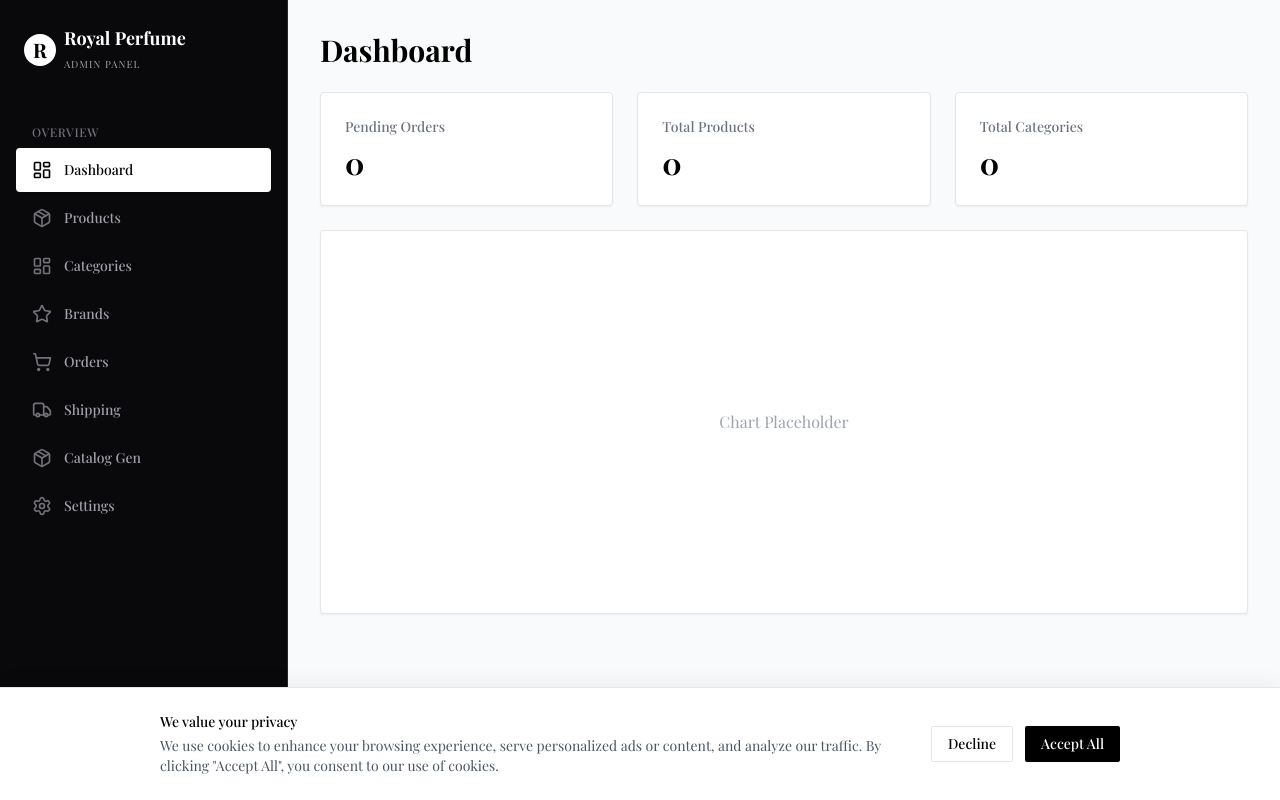
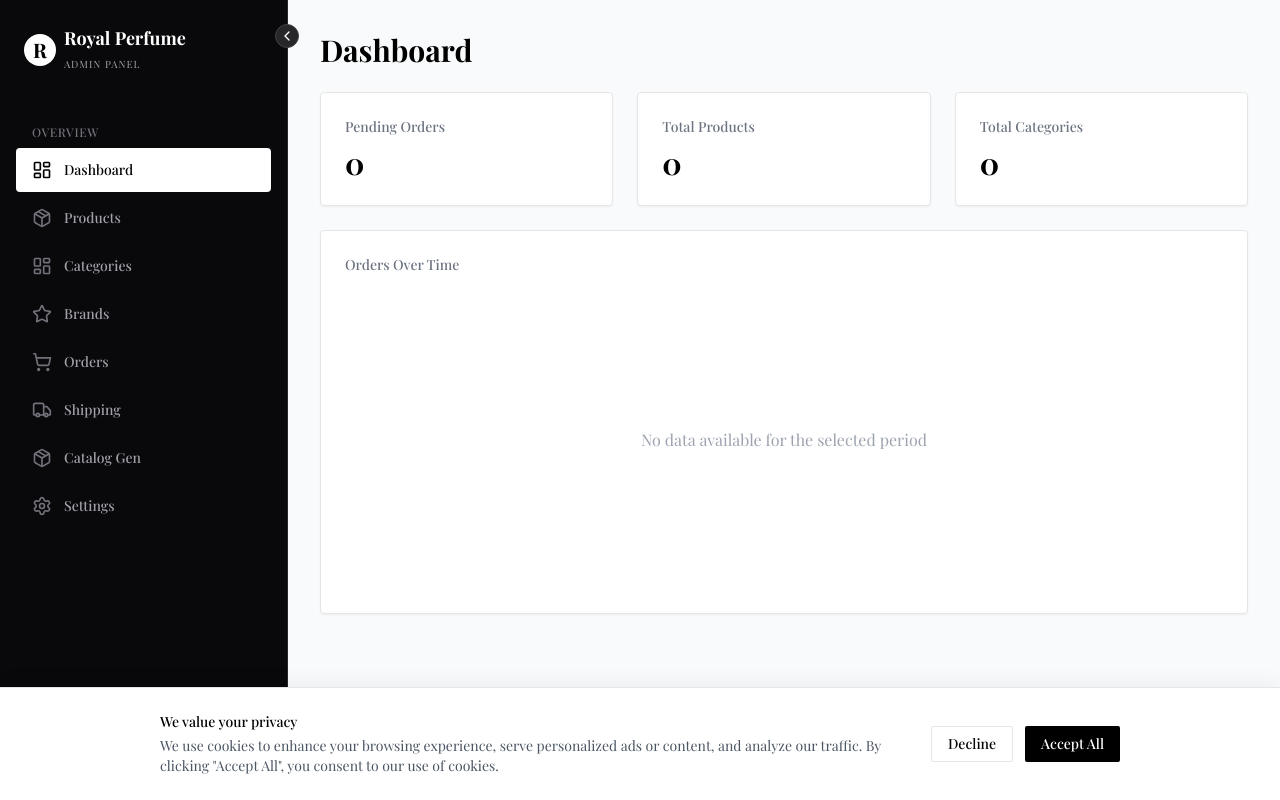
Before and after one commit to Ahmedtarekmekled/royal-perfume, a Next.js app: page /admin in a window 1280 px wide. Built offline with nearby package versions, Linux system fonts and the light colour scheme; no server answers; the database is empty; a web font is replaced by a local one.

Commit message:
feat: add collapsible sidebar and dynamic dashboard chart

```diff
--- a/package.json
+++ b/package.json
@@ -41,6 +41,7 @@
     "react-hook-form": "^7.71.1",
     "react-phone-input-2": "^2.15.1",
     "react-simple-maps": "^3.0.0",
+    "recharts": "^3.9.1",
     "resend": "^6.9.2",
     "shadcn-ui": "^0.9.5",
     "sonner": "^2.0.7",
--- a/src/app/admin/layout.tsx
+++ b/src/app/admin/layout.tsx
@@ -4,6 +4,7 @@ import { createClient } from '@/utils/supabase/client';
 import { useRouter, usePathname } from 'next/navigation';
 import { useEffect, useState } from 'react';
 import AdminSidebar from '@/components/admin/Sidebar';
+import { cn } from '@/lib/utils';
 
 export default function AdminLayout({
   children,
@@ -14,6 +15,7 @@ export default function AdminLayout({
   const pathname = usePathname(); // Add pathname hook
   const supabase = createClient();
   const [isMounted, setIsMounted] = useState(false);
+  const [isSidebarCollapsed, setIsSidebarCollapsed] = useState(false);
 
   useEffect(() => {
     setIsMounted(true);
@@ -34,10 +36,17 @@ export default function AdminLayout({
   return (
     <div className="min-h-screen bg-gray-50 flex flex-col md:flex-row print:bg-white print:block">
       <div className="print:hidden">
-        <AdminSidebar onSignOut={handleSignOut} />
+        <AdminSidebar
+          onSignOut={handleSignOut}
+          isCollapsed={isSidebarCollapsed}
+          setIsCollapsed={setIsSidebarCollapsed}
+        />
       </div>
 
-      <main className="flex-1 md:ml-72 p-4 md:p-8 overflow-y-auto w-full print:m-0 print:p-0">
+      <main className={cn(
+        "flex-1 p-4 md:p-8 overflow-y-auto w-full print:m-0 print:p-0 transition-all duration-300",
+        isSidebarCollapsed ? "md:ml-20" : "md:ml-72"
+      )}>
         <div className="max-w-7xl mx-auto print:max-w-none">
             {children}
         </div>
--- a/src/app/admin/page.tsx
+++ b/src/app/admin/page.tsx
@@ -1,4 +1,5 @@
 import { createClient } from '@/utils/supabase/server';
+import DashboardChart from '@/components/admin/DashboardChart';
 
 export default async function AdminDashboard() {
   const supabase = await createClient();
@@ -18,6 +19,28 @@ export default async function AdminDashboard() {
   const { count: categoriesCount } = await supabase
     .from('categories')
     .select('*', { count: 'exact', head: true });
+
+  // Fetch recent orders for chart
+  const { data: orders } = await supabase
+    .from('orders')
+    .select('created_at')
+    .order('created_at', { ascending: true })
+    .limit(100);
+
+  // Group by date
+  const chartDataMap: Record<string, number> = {};
+  if (orders) {
+    orders.forEach(order => {
+      const date = new Date(order.created_at).toLocaleDateString('en-US', { month: 'short', day: 'numeric' });
+      chartDataMap[date] = (chartDataMap[date] || 0) + 1;
+    });
+  }
+
+  const chartData = Object.keys(chartDataMap).map(date => ({
+    date,
+    count: chartDataMap[date],
+  }));
+
   return (
     <div className="space-y-6">
       <h1 className="text-3xl font-bold font-heading">Dashboard</h1>
@@ -36,8 +59,11 @@ export default async function AdminDashboard() {
         </div>
       </div>
 
-      <div className="bg-white p-6 rounded-lg shadow-sm border h-96 flex items-center justify-center text-gray-400">
-        Chart Placeholder
+      <div className="bg-white p-6 rounded-lg shadow-sm border h-96 flex flex-col">
+        <h3 className="text-sm font-medium text-gray-500 mb-4">Orders Over Time</h3>
+        <div className="flex-1">
+          <DashboardChart data={chartData} />
+        </div>
       </div>
     </div>
   );
--- /dev/null
+++ b/src/components/admin/DashboardChart.tsx
@@ -0,0 +1,70 @@
+'use client';
+
+import {
+  LineChart,
+  Line,
+  XAxis,
+  YAxis,
+  CartesianGrid,
+  Tooltip,
+  ResponsiveContainer,
+} from 'recharts';
+
+interface ChartData {
+  date: string;
+  count: number;
+}
+
+interface DashboardChartProps {
+  data: ChartData[];
+}
+
+export default function DashboardChart({ data }: DashboardChartProps) {
+  if (!data || data.length === 0) {
+    return (
+      <div className="h-full w-full flex items-center justify-center text-gray-400">
+        No data available for the selected period
+      </div>
+    );
+  }
+
+  return (
+    <ResponsiveContainer width="100%" height="100%">
+      <LineChart
+        data={data}
+        margin={{
+          top: 5,
+          right: 30,
+          left: 20,
+          bottom: 5,
+        }}
+      >
+        <CartesianGrid strokeDasharray="3 3" vertical={false} stroke="#e5e7eb" />
+        <XAxis
+          dataKey="date"
+          tickLine={false}
+          axisLine={false}
+          tickMargin={10}
+          fontSize={12}
+        />
+        <YAxis
+          tickLine={false}
+          axisLine={false}
+          tickMargin={10}
+          fontSize={12}
+        />
+        <Tooltip
+          contentStyle={{ borderRadius: '8px', border: 'none', boxShadow: '0 4px 6px -1px rgb(0 0 0 / 0.1)' }}
+        />
+        <Line
+          type="monotone"
+          dataKey="count"
+          stroke="#000000"
+          strokeWidth={2}
+          dot={{ r: 4, fill: "#000000" }}
+          activeDot={{ r: 6 }}
+        />
+      </LineChart>
+    </ResponsiveContainer>
+  );
+}
--- a/src/components/admin/Sidebar.tsx
+++ b/src/components/admin/Sidebar.tsx
@@ -2,7 +2,7 @@
 
 import Link from 'next/link';
 import { usePathname } from 'next/navigation';
-import { LayoutDashboard, Package, ShoppingCart, Truck, Star, LogOut, Settings, Menu } from 'lucide-react';
+import { LayoutDashboard, Package, ShoppingCart, Truck, Star, LogOut, Settings, Menu, ChevronLeft, ChevronRight } from 'lucide-react';
 import { cn } from '@/lib/utils';
 import { Button } from '@/components/ui/button';
 import { Sheet, SheetContent, SheetTrigger, SheetTitle } from '@/components/ui/sheet';
@@ -10,9 +10,11 @@ import { useState } from 'react';
 
 interface SidebarProps {
   onSignOut: () => void;
+  isCollapsed?: boolean;
+  setIsCollapsed?: (collapsed: boolean) => void;
 }
 
-export default function AdminSidebar({ onSignOut }: SidebarProps) {
+export default function AdminSidebar({ onSignOut, isCollapsed = false, setIsCollapsed }: SidebarProps) {
   const pathname = usePathname();
   const [isOpen, setIsOpen] = useState(false);
 
@@ -28,24 +30,34 @@ export default function AdminSidebar({ onSignOut }: SidebarProps) {
   ];
 
   const SidebarContent = () => (
-    <div className="flex flex-col h-full bg-zinc-950 text-white border-r border-zinc-800">
-        <div className="p-6">
-          <Link href="/" className="flex items-center gap-2 mb-6">
-             <div className="h-8 w-8 bg-white rounded-full flex items-center justify-center">
+    <div className="flex flex-col h-full bg-zinc-950 text-white border-r border-zinc-800 relative">
+        {setIsCollapsed && (
+          <button
+            onClick={() => setIsCollapsed(!isCollapsed)}
+            className="hidden md:flex absolute -right-3 top-6 h-6 w-6 bg-zinc-800 rounded-full items-center justify-center text-white border border-zinc-700 z-50 hover:bg-zinc-700 transition-colors"
+          >
+            {isCollapsed ? <ChevronRight className="h-4 w-4" /> : <ChevronLeft className="h-4 w-4" />}
+          </button>
+        )}
+        <div className="p-6 flex items-center justify-center md:justify-start">
+          <Link href="/" className={cn("flex items-center gap-2 mb-6", isCollapsed && "md:justify-center")}>
+             <div className="h-8 w-8 bg-white rounded-full flex items-center justify-center shrink-0">
                 <span className="text-black font-bold text-xl">R</span>
              </div>
-             <div>
-                <h1 className="text-lg font-playfair font-bold">Royal Perfume</h1>
-                <p className="text-[10px] text-zinc-400 uppercase tracking-widest">Admin Panel</p>
+             <div className={cn("transition-all duration-300", isCollapsed && "md:hidden")}>
+                <h1 className="text-lg font-playfair font-bold whitespace-nowrap">Royal Perfume</h1>
+                <p className="text-[10px] text-zinc-400 uppercase tracking-widest whitespace-nowrap">Admin Panel</p>
              </div>
           </Link>
         </div>
 
         <nav className="flex-1 px-4 space-y-1">
-          <p className="px-4 text-xs font-medium text-zinc-500 uppercase tracking-wider mb-2">Overview</p>
+          <p className={cn("px-4 text-xs font-medium text-zinc-500 uppercase tracking-wider mb-2", isCollapsed && "md:hidden")}>Overview</p>
           {navItems.map((item) => {
             const Icon = item.icon;
-            const isActive = pathname === item.href || pathname?.startsWith(`${item.href}/`);
+            const isActive = item.href === '/admin'
+              ? pathname === '/admin'
+              : pathname === item.href || pathname?.startsWith(`${item.href}/`);
             return (
               <Link
                 key={item.href}
@@ -55,11 +67,13 @@ export default function AdminSidebar({ onSignOut }: SidebarProps) {
                   "flex items-center gap-3 px-4 py-3 rounded-lg text-sm font-medium transition-all duration-200",
                   isActive
                     ? "bg-white text-black shadow-sm"
-                    : "text-zinc-400 hover:text-white hover:bg-zinc-900"
+                    : "text-zinc-400 hover:text-white hover:bg-zinc-900",
+                  isCollapsed && "md:justify-center md:px-0"
                 )}
+                title={isCollapsed ? item.label : undefined}
               >
-                <Icon className={cn("h-5 w-5", isActive ? "text-black" : "text-zinc-500 group-hover:text-white")} />
-                {item.label}
+                <Icon className={cn("h-5 w-5 shrink-0", isActive ? "text-black" : "text-zinc-500 group-hover:text-white")} />
+                <span className={cn(isCollapsed && "md:hidden", "whitespace-nowrap")}>{item.label}</span>
               </Link>
             );
           })}
@@ -68,11 +82,12 @@ export default function AdminSidebar({ onSignOut }: SidebarProps) {
         <div className="p-4 mt-auto border-t border-zinc-900">
           <Button
             variant="ghost"
-            className="w-full justify-start gap-3 text-red-400 hover:text-red-300 hover:bg-red-950/30 pl-4"
+            className={cn("w-full justify-start gap-3 text-red-400 hover:text-red-300 hover:bg-red-950/30 pl-4", isCollapsed && "md:justify-center md:pl-0")}
             onClick={onSignOut}
+            title={isCollapsed ? "Sign Out" : undefined}
           >
-            <LogOut className="h-5 w-5" />
-            Sign Out
+            <LogOut className="h-5 w-5 shrink-0" />
+            <span className={cn(isCollapsed && "md:hidden", "whitespace-nowrap")}>Sign Out</span>
           </Button>
         </div>
     </div>
@@ -81,14 +96,14 @@ export default function AdminSidebar({ onSignOut }: SidebarProps) {
   return (
     <>
       {/* Desktop Sidebar */}
-      <aside className="hidden md:flex flex-col w-72 fixed inset-y-0 z-50">
+      <aside className={cn("hidden md:flex flex-col fixed inset-y-0 z-50 transition-all duration-300", isCollapsed ? "w-20" : "w-72")}>
         <SidebarContent />
       </aside>
 
       {/* Mobile Sidebar (Sheet) */}
       <div className="md:hidden sticky top-0 z-40 bg-white border-b px-4 py-3 flex items-center justify-between">
           <div className="flex items-center gap-2">
-             <div className="h-8 w-8 bg-black rounded-full flex items-center justify-center">
+             <div className="h-8 w-8 bg-black rounded-full flex items-center justify-center shrink-0">
                 <span className="text-white font-bold text-sm">R</span>
              </div>
              <span className="font-playfair font-bold">Admin</span>
```
Also changed, not shown: 1 other file (tests, documents, lock files or other folders).
